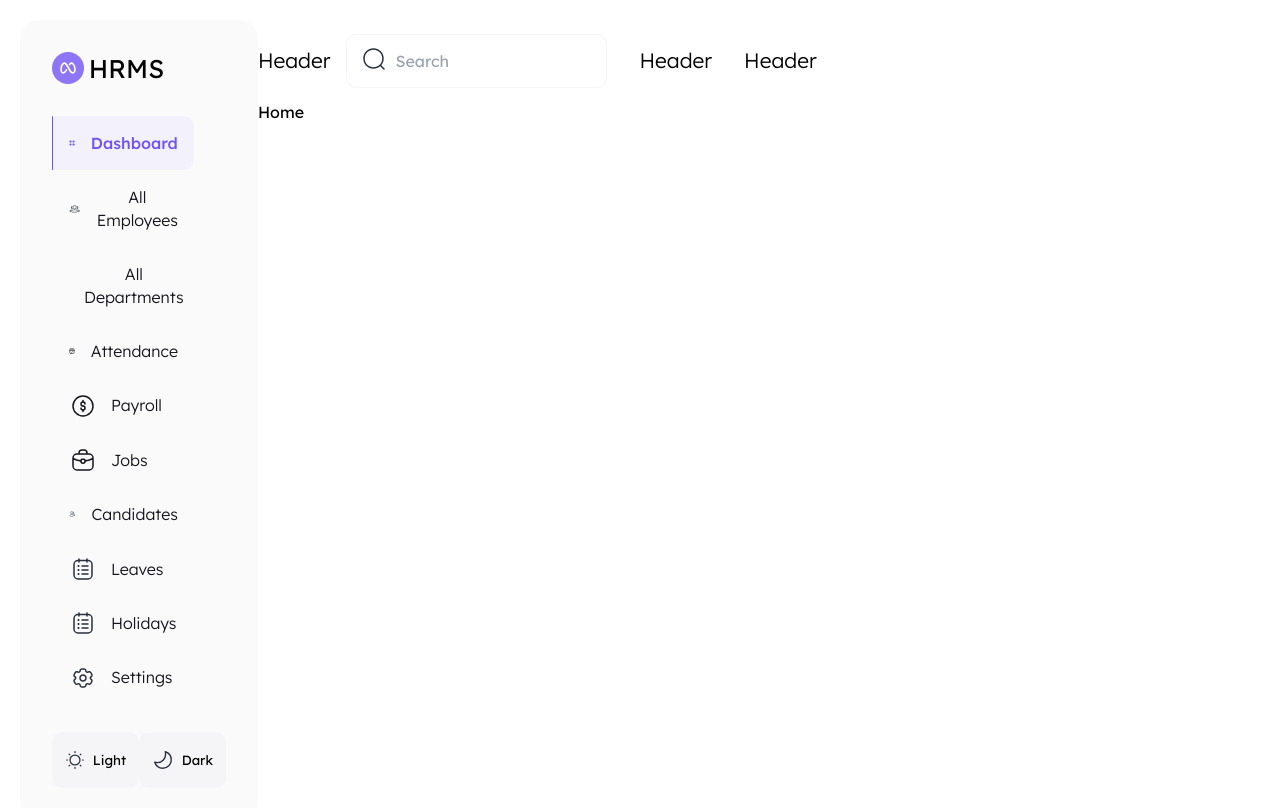
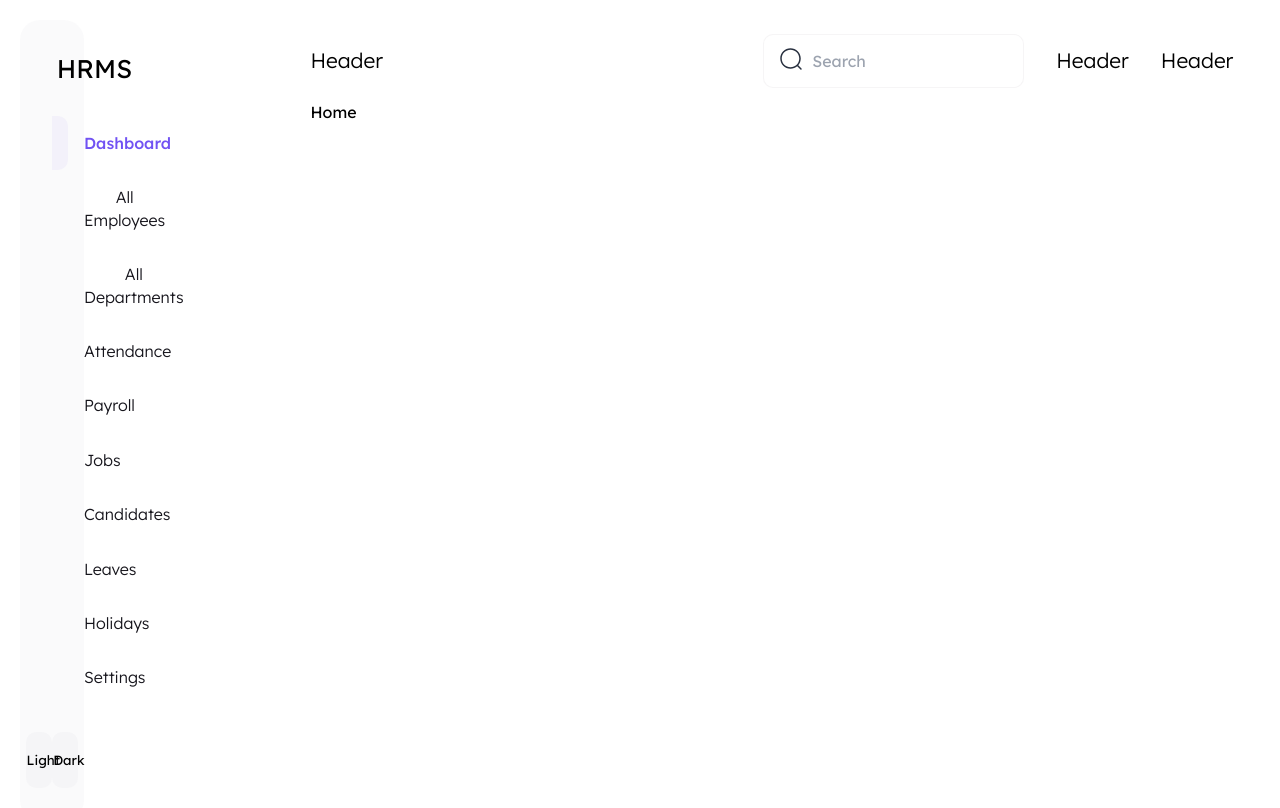
Before and after one commit to HamzaKhalifa1/Hr-Management-System, a React (Vite) app: page / in a window 1280 px wide. Shown: the top 808 px of the page. Built offline with nearby package versions, Linux system fonts and the light colour scheme.

Commit message:
Refactor layout from flexbox to CSS grid

```diff
--- a/src/Pages/layout/Layout.module.css
+++ b/src/Pages/layout/Layout.module.css
@@ -1,3 +1,5 @@
 .layout{
-    display: flex;
+    display: grid;
+    grid-template-columns: 20% 75%;
+    grid-gap:2.5em;
 }
```
